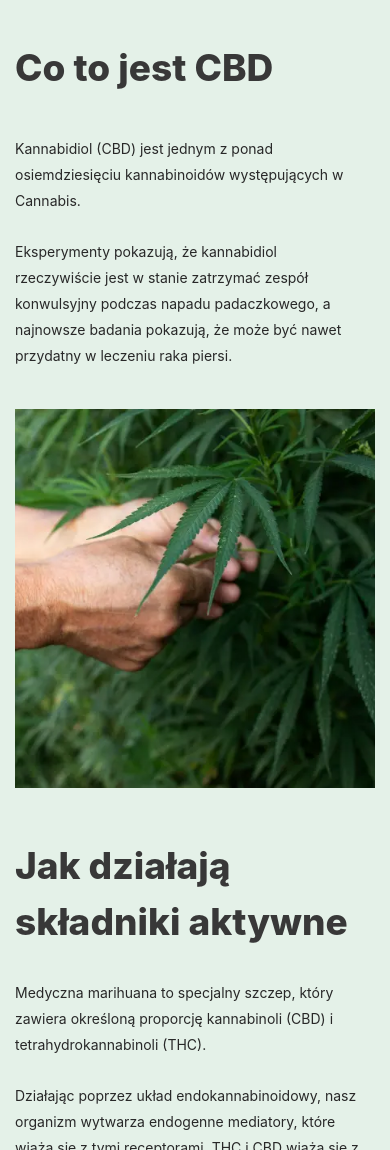
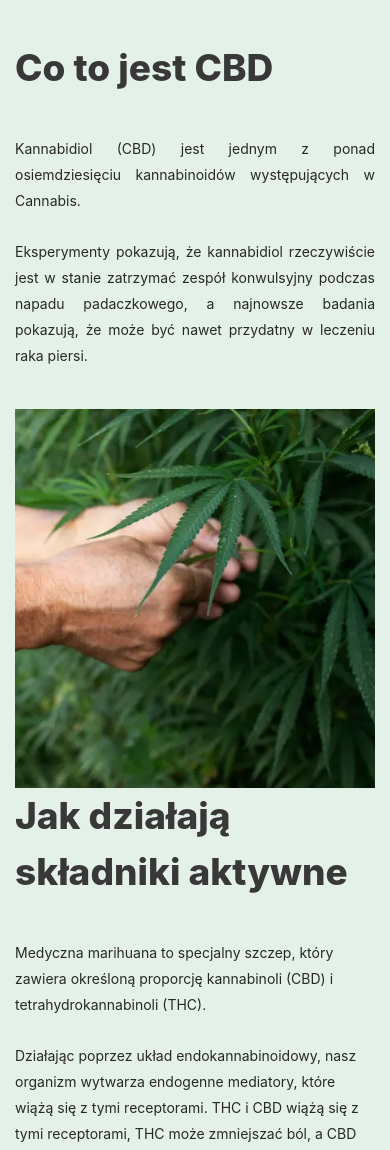
Before and after one commit to ilyawebdevelop/DaryaKhudziakova, a plain HTML site: page index.html in a window 390 px wide. Shown: the part 3680-4830 px from the top of the page. Drawn offline with nearby package versions, Linux system fonts and the light colour scheme; files that its build step writes are made by us from their sources.

Commit message:
text-center

```diff
--- a/исходники/src/scss/components/about.scss
+++ b/исходники/src/scss/components/about.scss
@@ -27,6 +27,10 @@
     }
     .about__text-wrapper {
       padding-right: 22px;
+      @media (max-width: 575px) {
+        padding-right: 0px;
+        text-align: justify;
+      }
     }
     @media (max-width: 991px) {
       display: flex;
@@ -61,6 +65,9 @@
      margin-bottom: 30px;
      @media (max-width: 767px) {
        margin-top: 50px;
+     }
+      @media (max-width: 575px) {
+       margin: 0 auto 40px;
      }
     }
     @media (max-width: 991px) {
```
